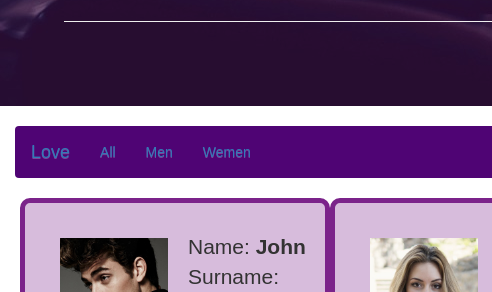
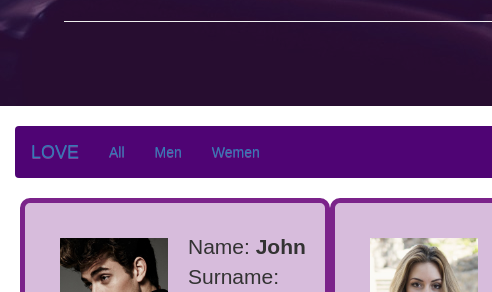
Before and after one commit to csteinkelner/Cornelia-Steinkelner-FSWD-CodeRevew7, a plain HTML site: page index.html in a window 1280 px wide. Shown: the part 703-995 px from the top of the page, 0-492 px from the left. Drawn offline with nearby package versions, Linux system fonts and the light colour scheme.

Commit message:
finished

```diff
--- a/index.html
+++ b/index.html
@@ -41,7 +41,7 @@
 	        			<span class="icon-bar"></span>
 	        			<span class="icon-bar"></span>
 	        		</button>
-	        		<a href="#" class="navbar-brand">Love</a>
+	        		<a href="#" class="navbar-brand">LOVE</a>
 	        	</div>
 	        	<div class="collapse navbar-collapse" id="bs-example-navbar-collapse-7">
 	          		<ul class="nav navbar-nav">
```
Also changed, not shown: script_.js (indentation only).
